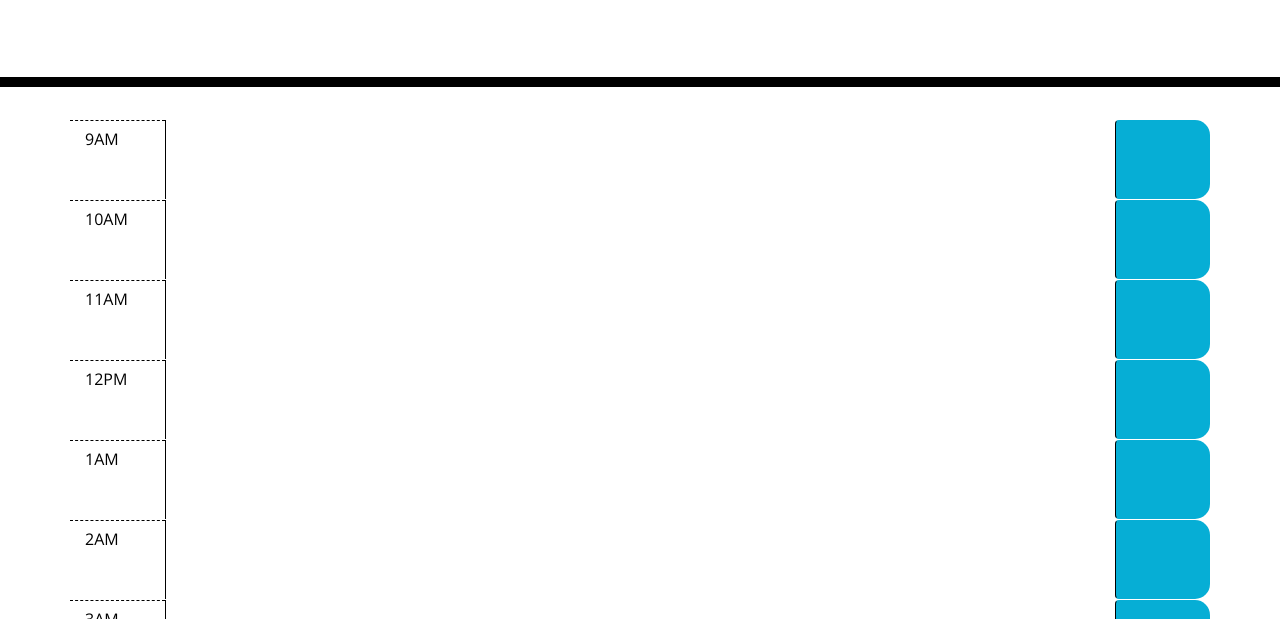
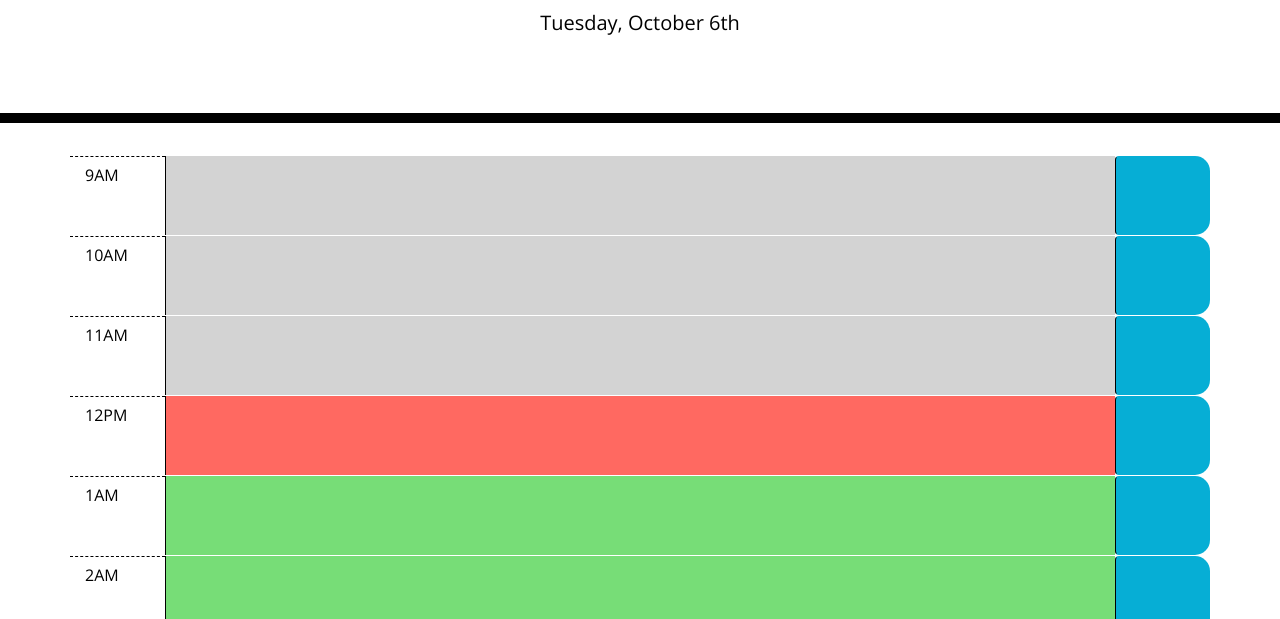
Before and after one commit to roccomaniscalco/work-day-scheduler, a plain HTML site: page index.html in a window 1280 px wide. Shown: the part 181-800 px from the top of the page. Drawn offline with nearby package versions, Linux system fonts and the light colour scheme.

Commit message:
added date to heading; styles textarea color based on current time

```diff
--- a/index.html
+++ b/index.html
@@ -35,14 +35,17 @@
     <script src="https://cdnjs.cloudflare.com/ajax/libs/moment.js/2.24.0/moment.min.js"></script>
     <script>
       $(document).ready(function () {
+        $("#currentDay").text(moment().format("dddd, MMMM Do"));
+
         //creates 9 time block
-        for (let i = 0; i < 9; i++) {
-
+        for (let i = 9; i < 18; i++) {
           //creates time block
-          var timeBlock = $("<div>").attr("class", "row");
+          var timeBlock = $("<div>")
+            .attr("class", "row")
+            .data("militaryTime", i);
 
           //adds standard time to time block
-          var standardTime = ((i + 20) % 12) + 1;
+          var standardTime = ((i + 11) % 12) + 1;
           var meridian = "AM";
           if (standardTime > 11) meridian = "PM";
           timeBlock.append(
@@ -52,16 +55,19 @@
           );
 
           //adds task to time block
+          var tense = "past";
+          if (timeBlock.data().militaryTime > 12)//moment().hour())
+            tense = "future";
+          else if (timeBlock.data().militaryTime == 12)//moment().hour())
+            tense = "present";
+
           timeBlock.append(
             $("<textarea>")
-              .attr("class", "col-md-10 description")
+              .attr("class", "col-md-10 description " + tense)
           );
 
           //adds save button to time block
-          timeBlock.append(
-            $("<button>")
-              .attr("class", "col-md-1 saveBtn btn")
-          )
+          timeBlock.append($("<button>").attr("class", "col-md-1 saveBtn btn"));
 
           $(".container").append(timeBlock);
         }
```
